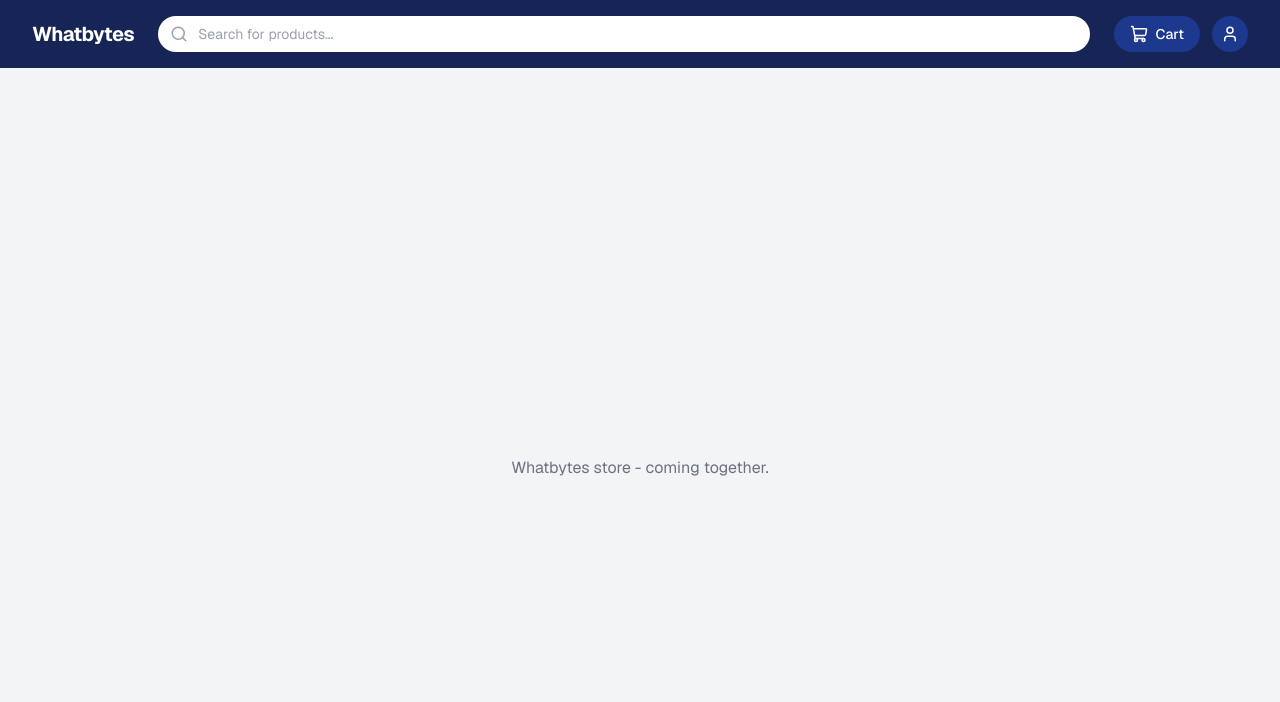
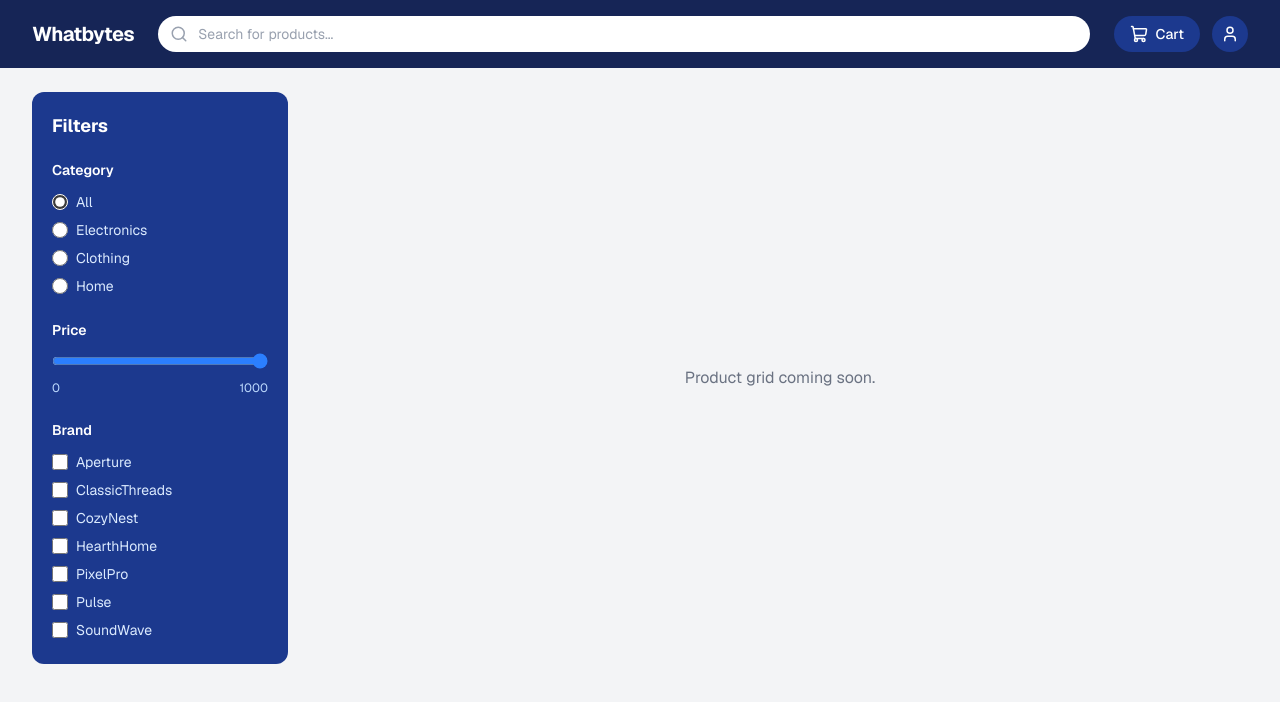
Before and after one commit to Harsh-Pachauri/WhatBytes, a Next.js app: page / in a window 1280 px wide. Shown: the top 702 px of the page. Built offline with nearby package versions, Linux system fonts and the light colour scheme.

Commit message:
feat: sidebar filters (category, price, brand)

```diff
--- a/app/page.tsx
+++ b/app/page.tsx
@@ -1,7 +1,12 @@
+import FilterSidebar from "@/components/filters/FilterSidebar";
+
 export default function Home() {
   return (
-    <main className="flex min-h-screen items-center justify-center">
-      <p className="text-gray-500">Whatbytes store - coming together.</p>
+    <main className="mx-auto flex w-full max-w-7xl flex-col gap-6 px-4 py-6 sm:px-6 lg:flex-row lg:px-8">
+      <FilterSidebar />
+      <div className="flex flex-1 items-center justify-center text-gray-500">
+        Product grid coming soon.
+      </div>
     </main>
   );
 }
--- /dev/null
+++ b/components/filters/BrandFilter.tsx
@@ -0,0 +1,38 @@
+"use client";
+
+import { useState } from "react";
+import { products } from "@/lib/data/products";
+
+const brands = Array.from(new Set(products.map((p) => p.brand))).sort();
+
+export default function BrandFilter() {
+  const [selected, setSelected] = useState<string[]>([]);
+
+  const toggle = (brand: string) => {
+    setSelected((prev) =>
+      prev.includes(brand) ? prev.filter((b) => b !== brand) : [...prev, brand],
+    );
+  };
+
+  return (
+    <fieldset>
+      <legend className="mb-3 text-sm font-semibold">Brand</legend>
+      <div className="max-h-48 space-y-2 overflow-y-auto pr-1">
+        {brands.map((brand) => (
+          <label
+            key={brand}
+            className="flex cursor-pointer items-center gap-2 text-sm text-blue-100"
+          >
+            <input
+              type="checkbox"
+              checked={selected.includes(brand)}
+              onChange={() => toggle(brand)}
+              className="h-4 w-4 accent-white"
+            />
+            {brand}
+          </label>
+        ))}
+      </div>
+    </fieldset>
+  );
+}
--- /dev/null
+++ b/components/filters/CategoryFilter.tsx
@@ -0,0 +1,38 @@
+"use client";
+
+import { useState } from "react";
+
+const categories = [
+  { value: "all", label: "All" },
+  { value: "electronics", label: "Electronics" },
+  { value: "clothing", label: "Clothing" },
+  { value: "home", label: "Home" },
+] as const;
+
+export default function CategoryFilter() {
+  const [selected, setSelected] = useState<string>("all");
+
+  return (
+    <fieldset>
+      <legend className="mb-3 text-sm font-semibold">Category</legend>
+      <div className="space-y-2">
+        {categories.map((c) => (
+          <label
+            key={c.value}
+            className="flex cursor-pointer items-center gap-2 text-sm text-blue-100"
+          >
+            <input
+              type="radio"
+              name="category"
+              value={c.value}
+              checked={selected === c.value}
+              onChange={() => setSelected(c.value)}
+              className="h-4 w-4 accent-white"
+            />
+            {c.label}
+          </label>
+        ))}
+      </div>
+    </fieldset>
+  );
+}
--- /dev/null
+++ b/components/filters/FilterSidebar.tsx
@@ -0,0 +1,16 @@
+import CategoryFilter from "./CategoryFilter";
+import PriceRangeSlider from "./PriceRangeSlider";
+import BrandFilter from "./BrandFilter";
+
+export default function FilterSidebar() {
+  return (
+    <aside className="w-full shrink-0 rounded-xl bg-blue-900 p-5 text-white lg:w-64">
+      <h2 className="mb-5 text-lg font-bold">Filters</h2>
+      <div className="space-y-6">
+        <CategoryFilter />
+        <PriceRangeSlider />
+        <BrandFilter />
+      </div>
+    </aside>
+  );
+}
--- /dev/null
+++ b/components/filters/PriceRangeSlider.tsx
@@ -0,0 +1,29 @@
+"use client";
+
+import { useState } from "react";
+
+const MIN = 0;
+const MAX = 1000;
+
+export default function PriceRangeSlider() {
+  const [value, setValue] = useState(MAX);
+
+  return (
+    <div>
+      <h3 className="mb-3 text-sm font-semibold">Price</h3>
+      <input
+        type="range"
+        min={MIN}
+        max={MAX}
+        step={10}
+        value={value}
+        onChange={(e) => setValue(Number(e.target.value))}
+        className="w-full accent-blue-500"
+      />
+      <div className="mt-1 flex justify-between text-xs text-blue-200">
+        <span>{MIN}</span>
+        <span>{value}</span>
+      </div>
+    </div>
+  );
+}
```
